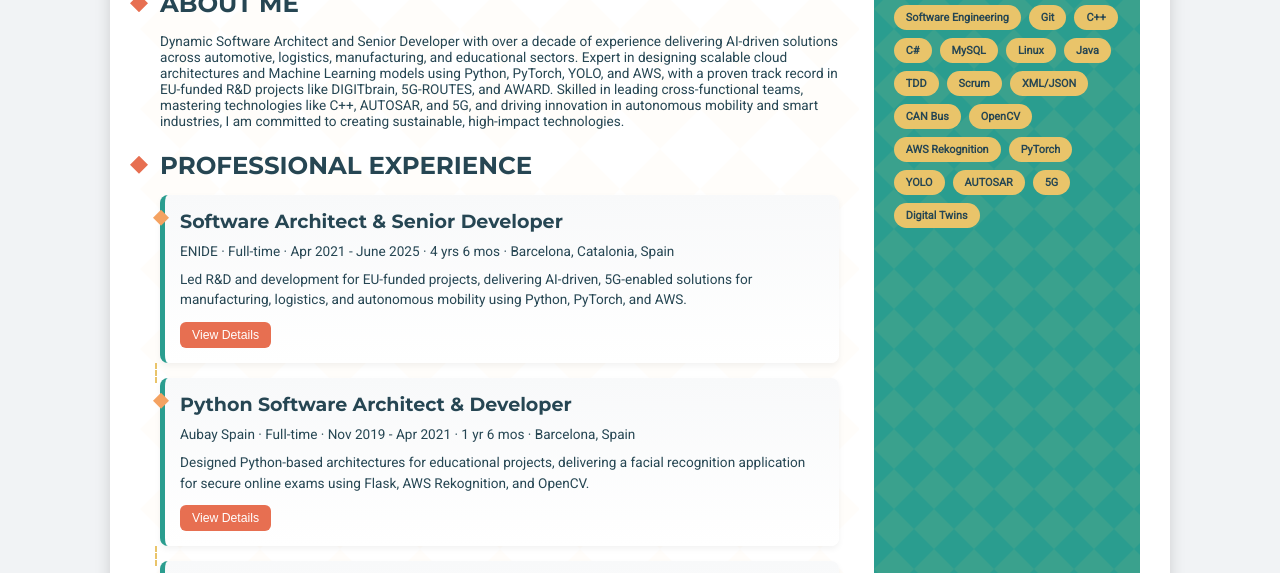
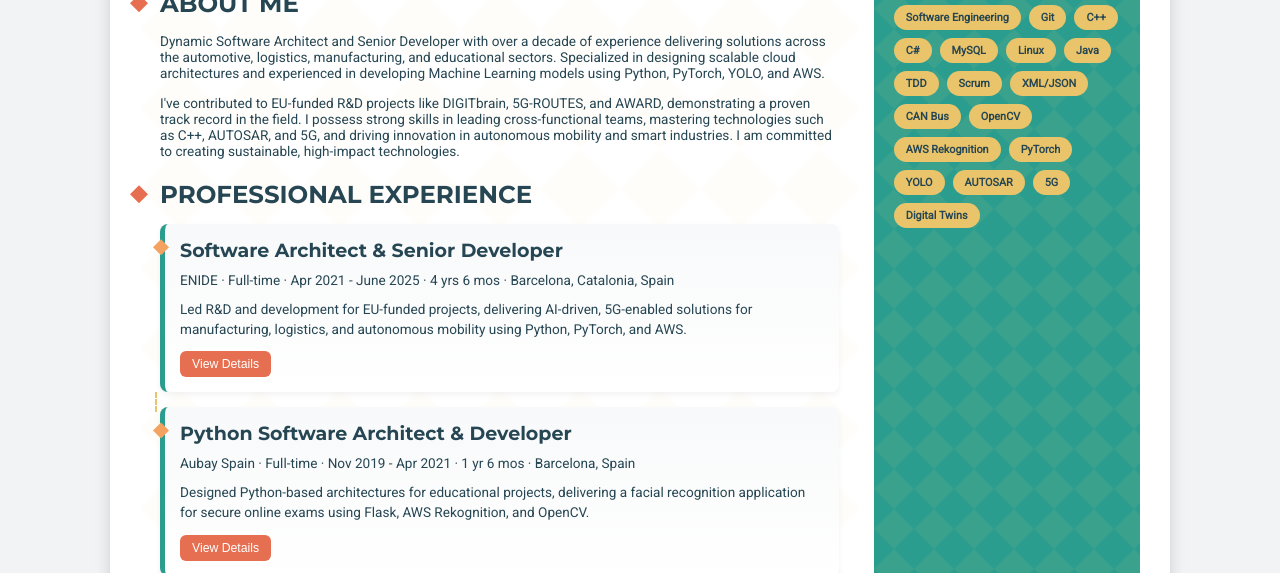
Before and after one commit to NachoLR/nacholr.github.io, a plain HTML site: page index.html in a window 1280 px wide. Shown: the part 221-794 px from the top of the page. Drawn offline with Linux system fonts and the light colour scheme.

Commit message:
Update index.html

```diff
--- a/index.html
+++ b/index.html
@@ -436,7 +436,9 @@
 </div>
 <div class="section">
 <h2>About Me</h2>
-<p>Dynamic Software Architect and Senior Developer with over a decade of experience delivering AI-driven solutions across automotive, logistics, manufacturing, and educational sectors. Expert in designing scalable cloud architectures and Machine Learning models using Python, PyTorch, YOLO, and AWS, with a proven track record in EU-funded R&D projects like DIGITbrain, 5G-ROUTES, and AWARD. Skilled in leading cross-functional teams, mastering technologies like C++, AUTOSAR, and 5G, and driving innovation in autonomous mobility and smart industries, I am committed to creating sustainable, high-impact technologies.</p>
+<p>Dynamic Software Architect and Senior Developer with over a decade of experience delivering solutions across the automotive, logistics, manufacturing, and educational sectors. Specialized in designing scalable cloud architectures and experienced in developing Machine Learning models using Python, PyTorch, YOLO, and AWS.</p>
+
+<p>I've contributed to EU-funded R&D projects like DIGITbrain, 5G-ROUTES, and AWARD, demonstrating a proven track record in the field. I possess strong skills in leading cross-functional teams, mastering technologies such as C++, AUTOSAR, and 5G, and driving innovation in autonomous mobility and smart industries. I am committed to creating sustainable, high-impact technologies.</p>
 </div>
 <div class="section">
 <h2>Professional Experience</h2>
```
